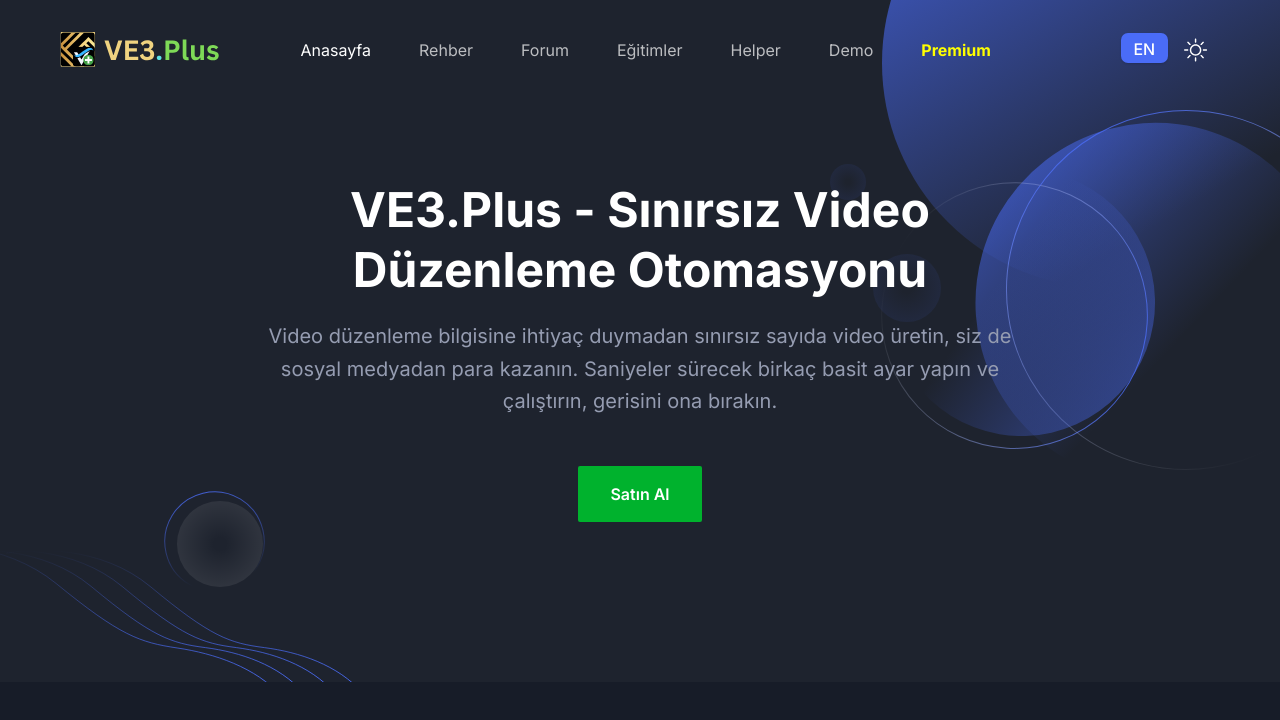
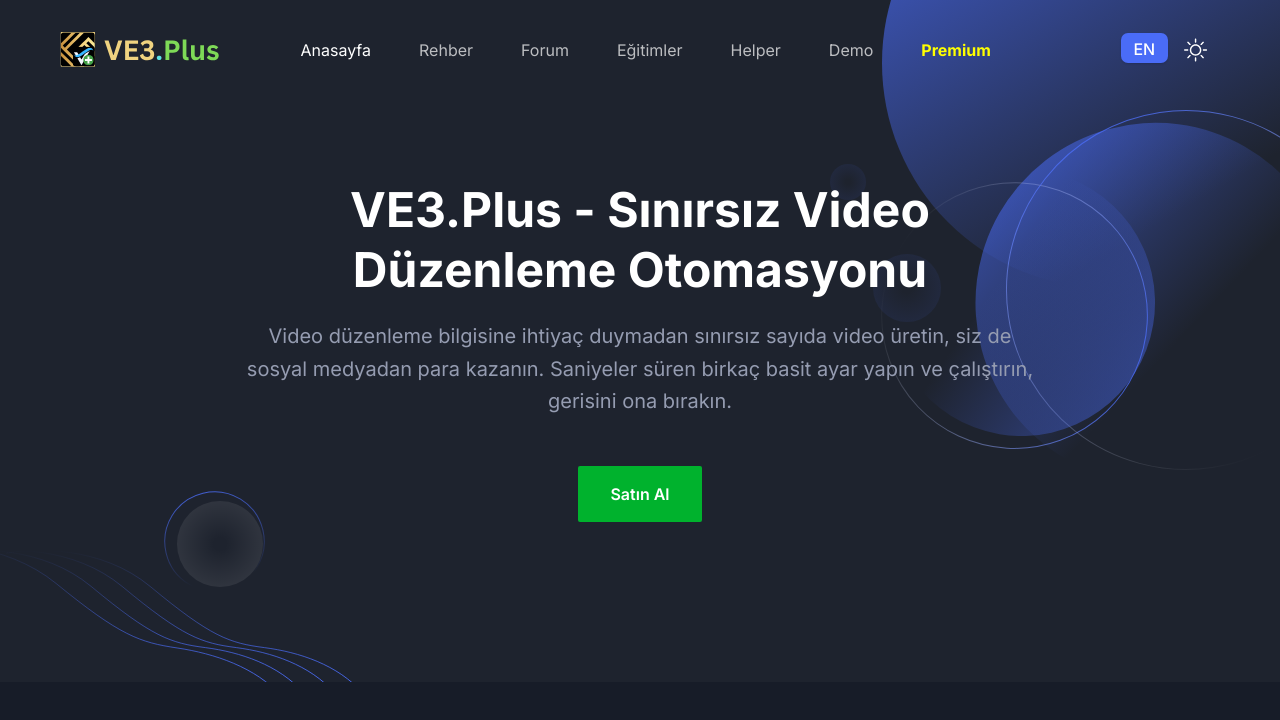
Before and after one commit to f9260/tes8, a Next.js app: page / in a window 1280 px wide. Shown: the top 720 px of the page. Built offline with nearby package versions, Linux system fonts and the light colour scheme.

Commit message:
Update index.tsx

```diff
--- a/src/components/Hero/index.tsx
+++ b/src/components/Hero/index.tsx
@@ -17,7 +17,7 @@
                   <p className="mb-12 text-base !leading-relaxed text-body-color dark:text-body-color-dark sm:text-lg md:text-xl">
                     Video düzenleme bilgisine ihtiyaç duymadan sınırsız sayıda video üretin, siz de sosyal medyadan para kazanın.
 
-                    Saniyeler sürecek birkaç basit ayar yapın ve çalıştırın, gerisini ona bırakın.
+                    Saniyeler süren birkaç basit ayar yapın ve çalıştırın, gerisini ona bırakın.
                   </p>
                   <div className="flex items-center justify-center">
                     <div className="flex flex-row items-center justify-center space-x-4 sm:space-x-0 sm:space-y-0 sm:flex-col sm:flex-row sm:justify-start">
```
